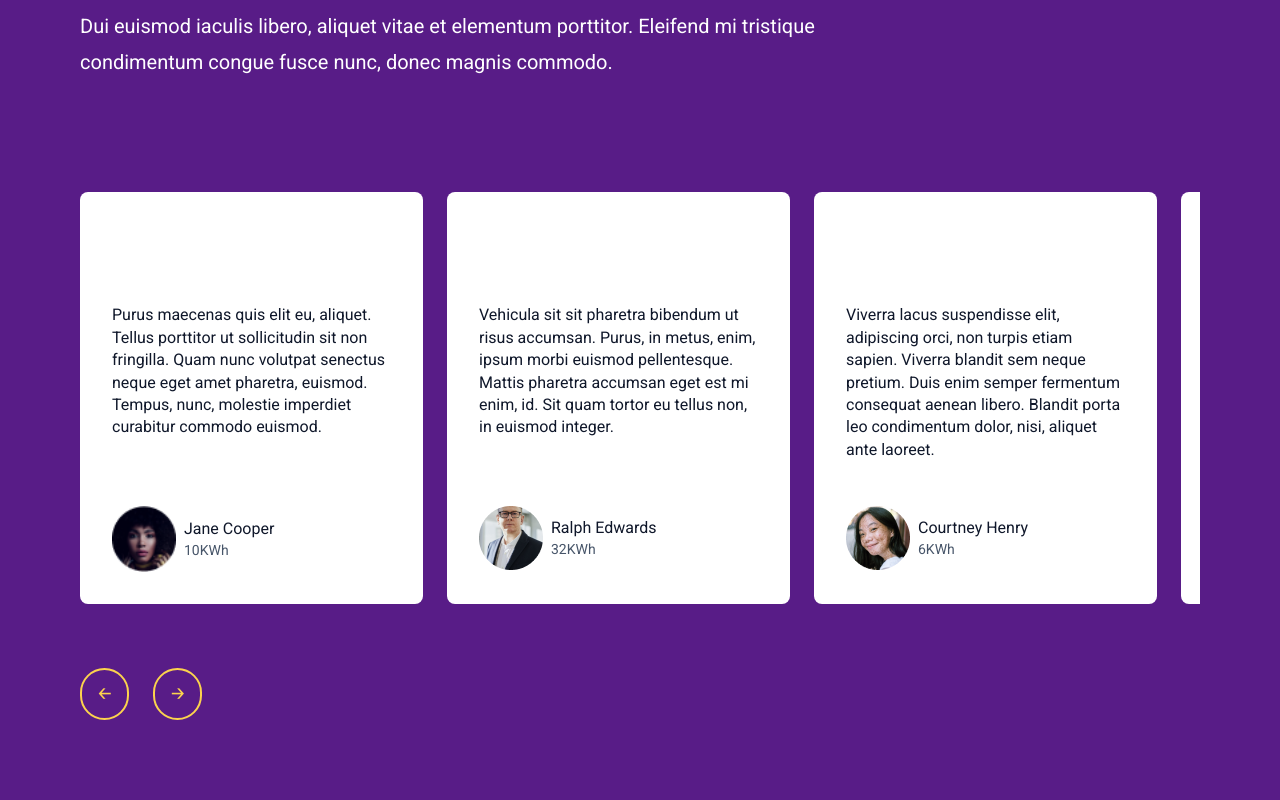
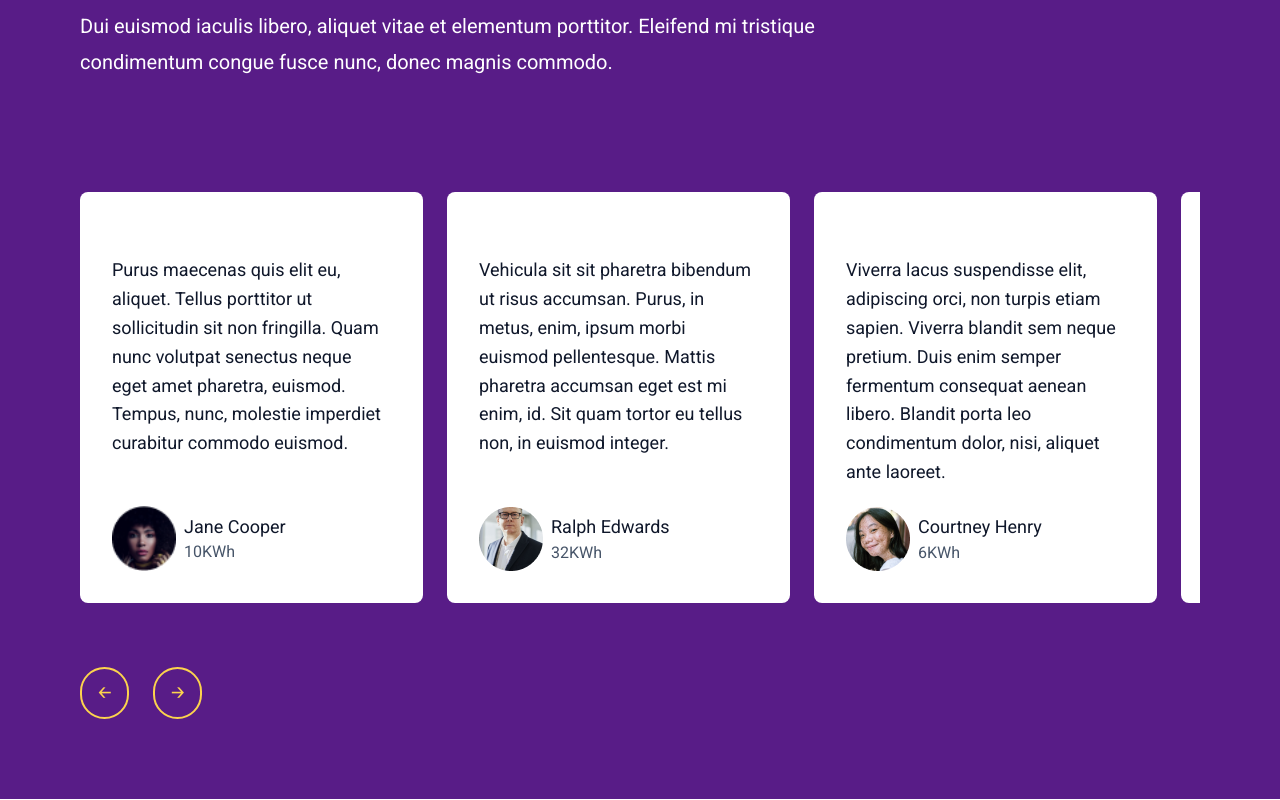
Before and after one commit to jooluisrm/buzzvel-fe, a Next.js app: page / in a window 1280 px wide. Shown: the part 3674-4474 px from the top of the page. Built offline with nearby package versions, Linux system fonts and the light colour scheme.

Commit message:
Pequenos ajustes no componente Mensagem

```diff
--- a/src/components/reciclagem/Mensagem.tsx
+++ b/src/components/reciclagem/Mensagem.tsx
@@ -7,9 +7,9 @@ type Props = {
 
 export const Mensagem = ({ item }: Props) => {
     return (
-        <div className="bg-white p-8 pt-28 mt-16 flex flex-col rounded-lg max-w-[364px] min-w-[343px] transition-all">
+        <div className="bg-white p-8 pt-16 mt-16 flex flex-col justify-between rounded-lg max-w-[364px] min-w-[343px] min-h-[359px] max-h-[442px] transition-all">
             <div>
-                <p className="text-[16px] leading-[22.4px] max-w-[300px] min-h-[202px]">
+                <p className="text-[16px] leading-[22.4px] max-w-[300px] min-h-[202px] md:text-[18px] md:leading-[28.8px] md:pb-5">
                     {item.msg}
                 </p>
             </div>
@@ -18,8 +18,8 @@ export const Mensagem = ({ item }: Props) => {
                     <img width={64} src={`/avatars/${item.avatar}`} alt="avatar" />
                 </div>
                 <div>
-                    <h4 className="text-[16px] leading-[22.4px]">{item.name}</h4>
-                    <p className="text-[#475569] text-[14px] leading-[19.6px]">{item.kwh}</p>
+                    <h4 className="text-[16px] leading-[22.4px] md:text-[18px] md:leading-[28.8px]">{item.name}</h4>
+                    <p className="text-[#475569] text-[14px] leading-[19.6px] md:text-[16px] md:leading-[22.4px]">{item.kwh}</p>
                 </div>
             </div>
         </div>
```
